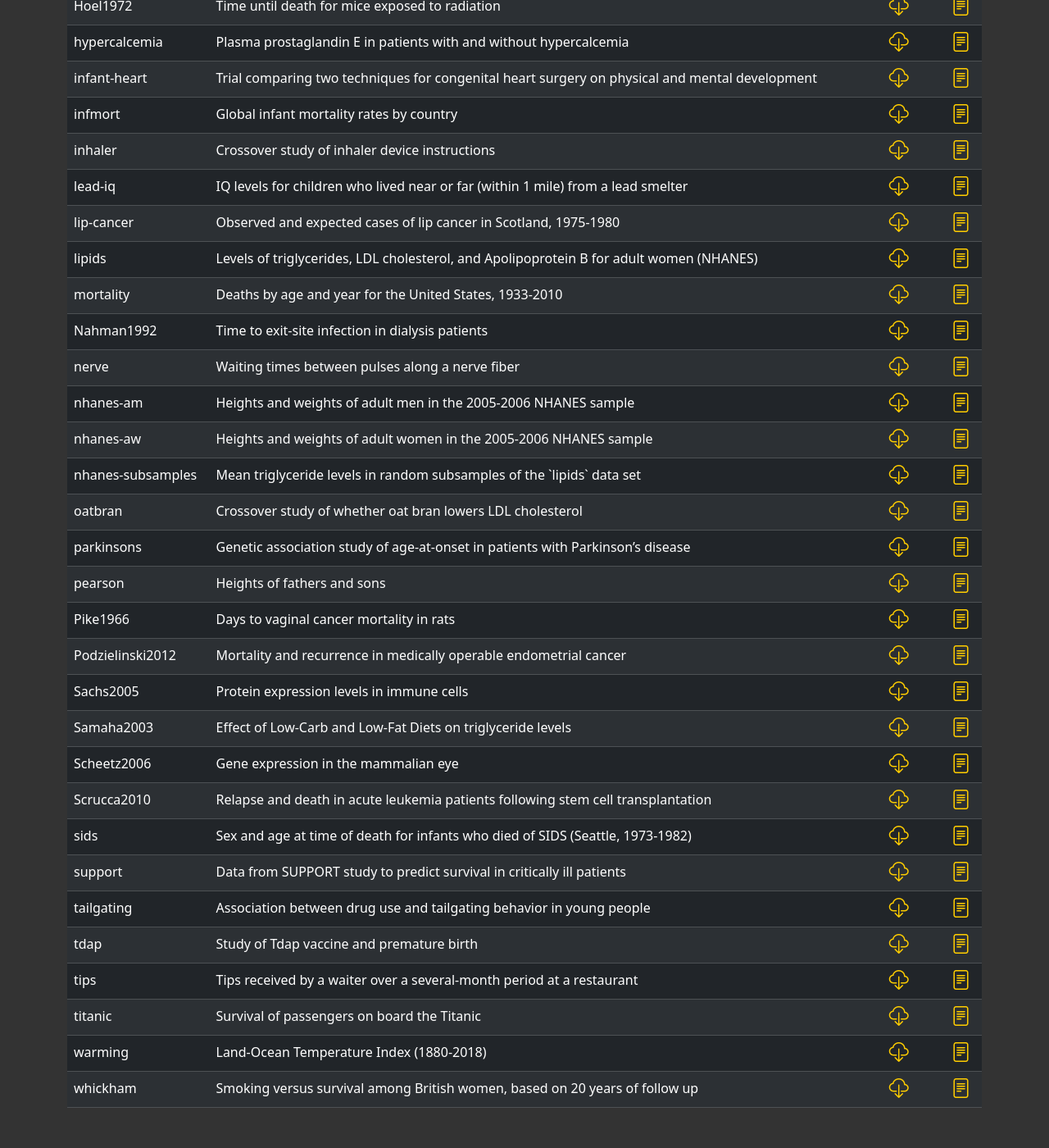
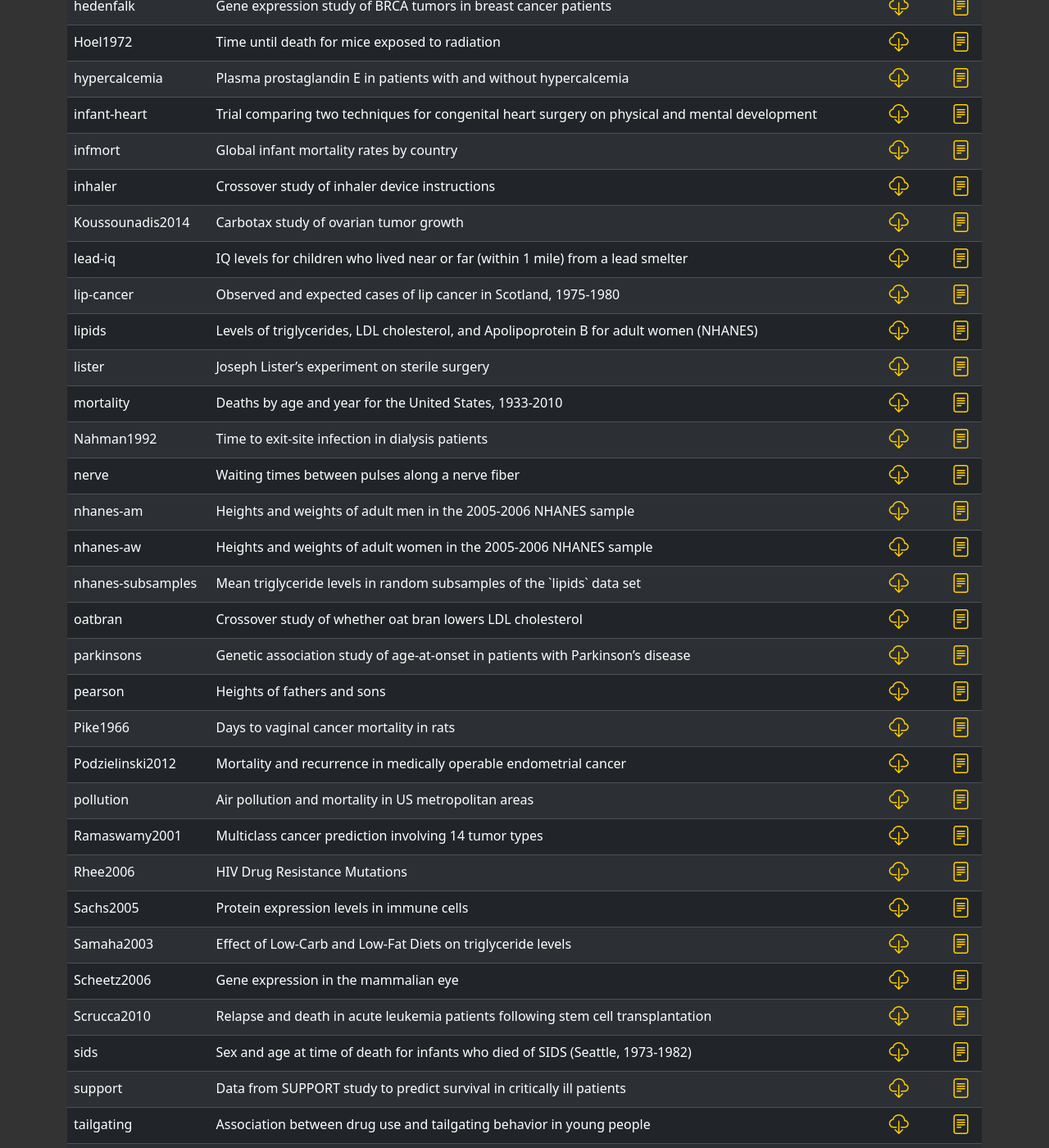
Before and after one commit to IowaBiostat/data-sets, a Jekyll site: the page built from index.md, in a window 1280 px wide and 1400 px high, scrolled down 926 px. Shown: the whole window at 82% size. Built offline with Jekyll 4.4.1, drawn with Linux system fonts in a browser that asks for light colours; some of the changed text lies outside the part shown.

Commit message:
Adding more regression (hd) data sets

```diff
--- a/index.md
+++ b/index.md
@@ -233,6 +233,20 @@ Gene expression in leukemia patients
 </tr>
 <tr>
 <td style="text-align:left;">
+gvhd
+</td>
+<td style="text-align:left;">
+Time until graft vs. host disease in bone marrow transplant recipients
+</td>
+<td style="text-align:center;">
+<a href="https://github.com/IowaBiostat/data-sets/raw/main/gvhd/gvhd.txt?download="><i class="bi-cloud-download"></i></a>
+</td>
+<td style="text-align:center;">
+<a href="gvhd/gvhd.html"><i class="bi-file-text"></i></a>
+</td>
+</tr>
+<tr>
+<td style="text-align:left;">
 hedenfalk
 </td>
 <td style="text-align:left;">
@@ -317,6 +331,20 @@ Crossover study of inhaler device instructions
 </tr>
 <tr>
 <td style="text-align:left;">
+Koussounadis2014
+</td>
+<td style="text-align:left;">
+Carbotax study of ovarian tumor growth
+</td>
+<td style="text-align:center;">
+<a href="https://github.com/IowaBiostat/data-sets/raw/main/Koussounadis2014/Koussounadis2014.rds?download="><i class="bi-cloud-download"></i></a>
+</td>
+<td style="text-align:center;">
+<a href="Koussounadis2014/Koussounadis2014.html"><i class="bi-file-text"></i></a>
+</td>
+</tr>
+<tr>
+<td style="text-align:left;">
 lead-iq
 </td>
 <td style="text-align:left;">
@@ -355,6 +383,20 @@ Levels of triglycerides, LDL cholesterol, and Apolipoprotein B for adult women (
 </td>
 <td style="text-align:center;">
 <a href="lipids/lipids.html"><i class="bi-file-text"></i></a>
+</td>
+</tr>
+<tr>
+<td style="text-align:left;">
+lister
+</td>
+<td style="text-align:left;">
+Joseph Lister’s experiment on sterile surgery
+</td>
+<td style="text-align:center;">
+<a href="https://github.com/IowaBiostat/data-sets/raw/main/lister/lister.txt?download="><i class="bi-cloud-download"></i></a>
+</td>
+<td style="text-align:center;">
+<a href="lister/lister.html"><i class="bi-file-text"></i></a>
 </td>
 </tr>
 <tr>
@@ -509,6 +551,48 @@ Mortality and recurrence in medically operable endometrial cancer
 </td>
 <td style="text-align:center;">
 <a href="Podzielinski2012/Podzielinski2012.html"><i class="bi-file-text"></i></a>
+</td>
+</tr>
+<tr>
+<td style="text-align:left;">
+pollution
+</td>
+<td style="text-align:left;">
+Air pollution and mortality in US metropolitan areas
+</td>
+<td style="text-align:center;">
+<a href="https://github.com/IowaBiostat/data-sets/raw/main/pollution/pollution.rds?download="><i class="bi-cloud-download"></i></a>
+</td>
+<td style="text-align:center;">
+<a href="pollution/pollution.html"><i class="bi-file-text"></i></a>
+</td>
+</tr>
+<tr>
+<td style="text-align:left;">
+Ramaswamy2001
+</td>
+<td style="text-align:left;">
+Multiclass cancer prediction involving 14 tumor types
+</td>
+<td style="text-align:center;">
+<a href="https://github.com/IowaBiostat/data-sets/raw/main/Ramaswamy2001/Ramaswamy2001.rds?download="><i class="bi-cloud-download"></i></a>
+</td>
+<td style="text-align:center;">
+<a href="Ramaswamy2001/Ramaswamy2001.html"><i class="bi-file-text"></i></a>
+</td>
+</tr>
+<tr>
+<td style="text-align:left;">
+Rhee2006
+</td>
+<td style="text-align:left;">
+HIV Drug Resistance Mutations
+</td>
+<td style="text-align:center;">
+<a href="https://github.com/IowaBiostat/data-sets/raw/main/Rhee2006/Rhee2006.rds?download="><i class="bi-cloud-download"></i></a>
+</td>
+<td style="text-align:center;">
+<a href="Rhee2006/Rhee2006.html"><i class="bi-file-text"></i></a>
 </td>
 </tr>
 <tr>
```
Also changed, not shown: Koussounadis2014/Koussounadis2014.md (added, +33 -0 lines), Koussounadis2014/phenodata_matrix.txt (added, +102 -0 lines), Ramaswamy2001/Ramaswamy2001.md (added, +32 -0 lines), Rhee2006/Rhee2006.md (added, +24 -0 lines), gvhd/gvhd.md (added, +29 -0 lines), gvhd/gvhd.txt (added, +65 -0 lines), lister/lister.md (added, +20 -0 lines), lister/lister.txt (added, +76 -0 lines), pollution/pollution.md (added, +37 -0 lines), 8 other files.
